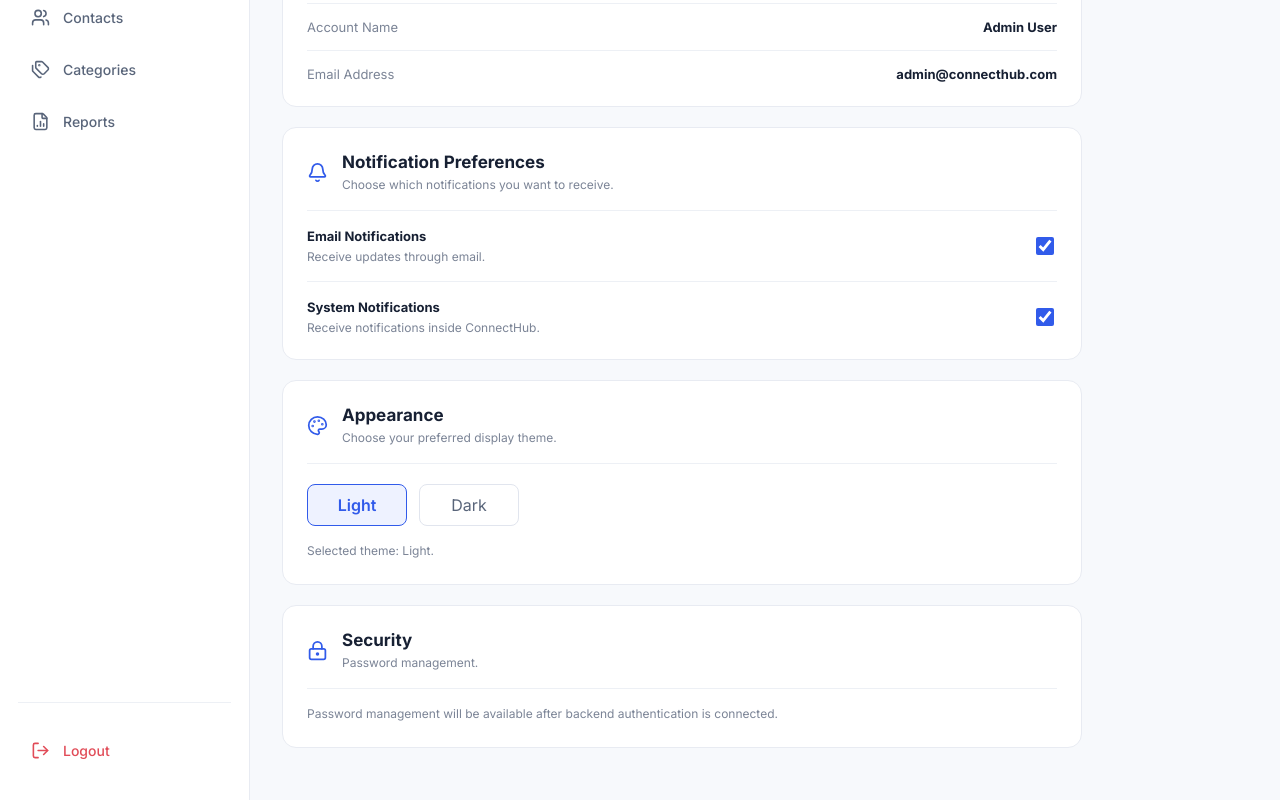
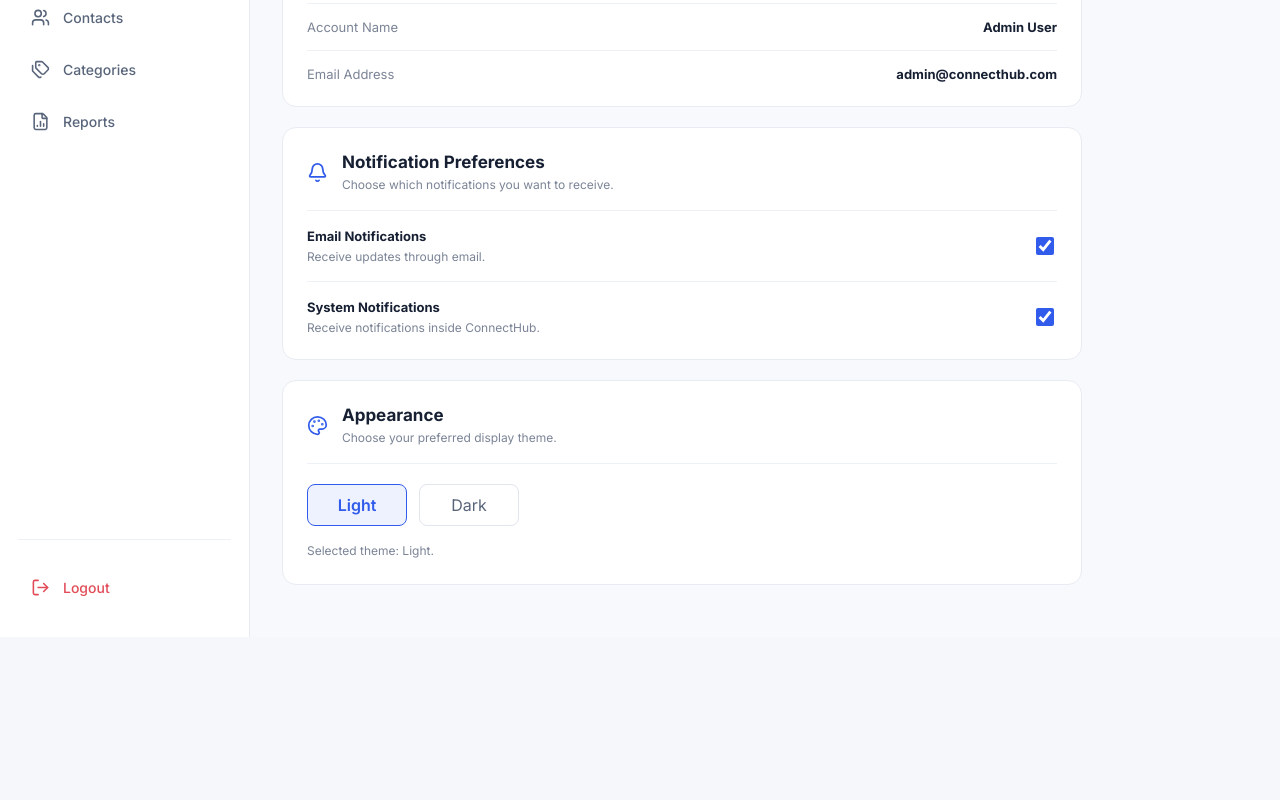
Before and after one commit to Sakthivel-cybersec/ConnectHub, a React app in the folder frontend/: page /settings in a window 1280 px wide. Shown: the part 265-1065 px from the top of the page. After the commit the page ends 902 px from the top, so only its background shows below. Built offline with nearby package versions, Linux system fonts and the light colour scheme; the HTML template or start-up script is replaced by a standard one.

Commit message:
Remove security section from settings page

```diff
--- a/frontend/src/pages/Settings.jsx
+++ b/frontend/src/pages/Settings.jsx
@@ -3,8 +3,7 @@ import {
   UserRound,
   Bell,
   Palette,
-  LockKeyhole,
-} from "lucide-react";
+  } from "lucide-react";
 import "./Settings.css";
 
 export default function Settings({ theme, onThemeChange }) {
@@ -107,20 +106,6 @@ export default function Settings({ theme, onThemeChange }) {
           Selected theme: {theme}.
         </p>
       </section>
-
-      <section className="settings-card">
-        <div className="settings-card-heading">
-          <LockKeyhole size={21} />
-          <div>
-            <h2>Security</h2>
-            <p>Password management.</p>
-          </div>
-        </div>
-
-        <p className="settings-security-note">
-          Password management will be available after backend authentication is connected.
-        </p>
-      </section>
     </main>
   );
 }
```
